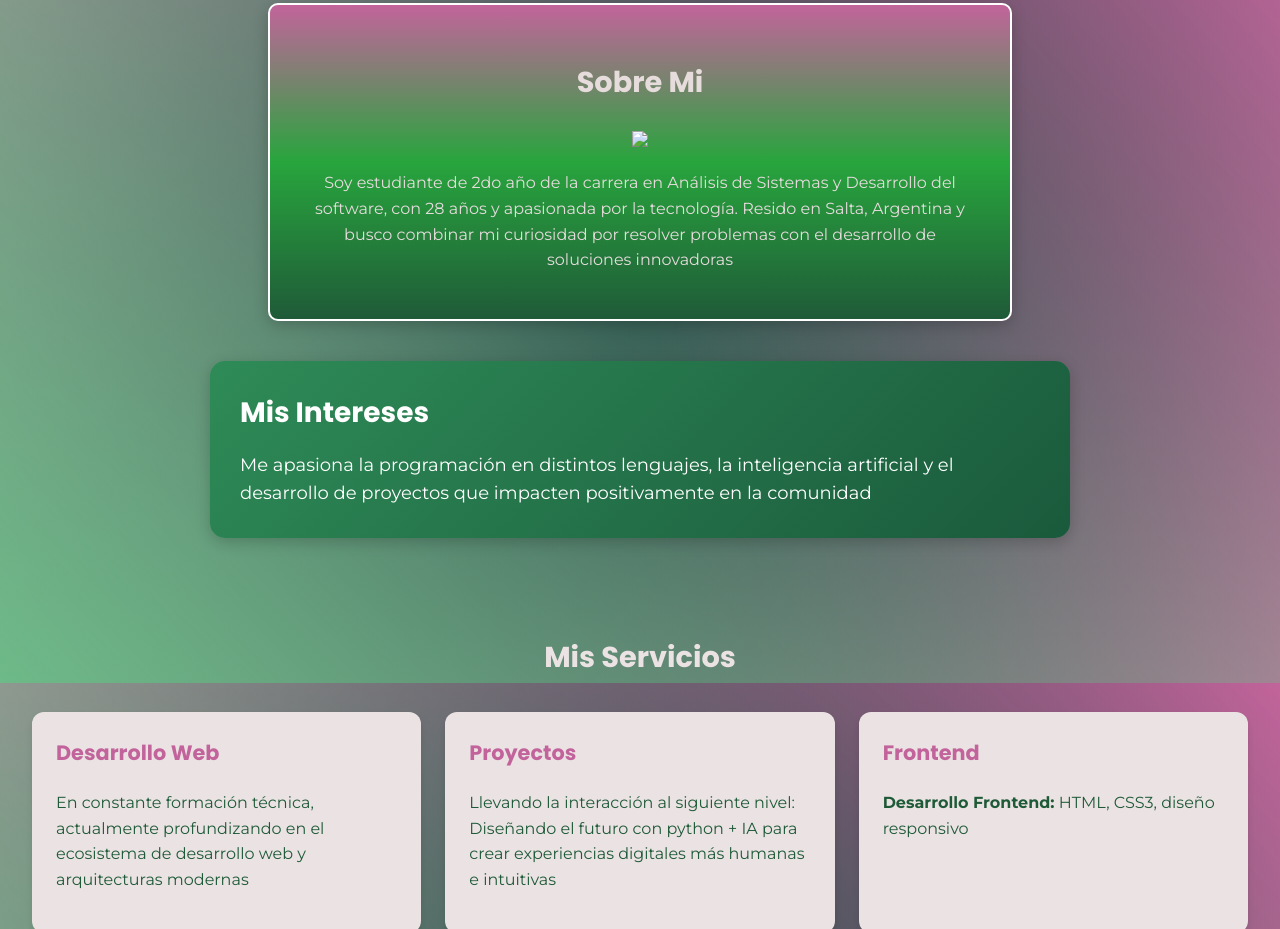
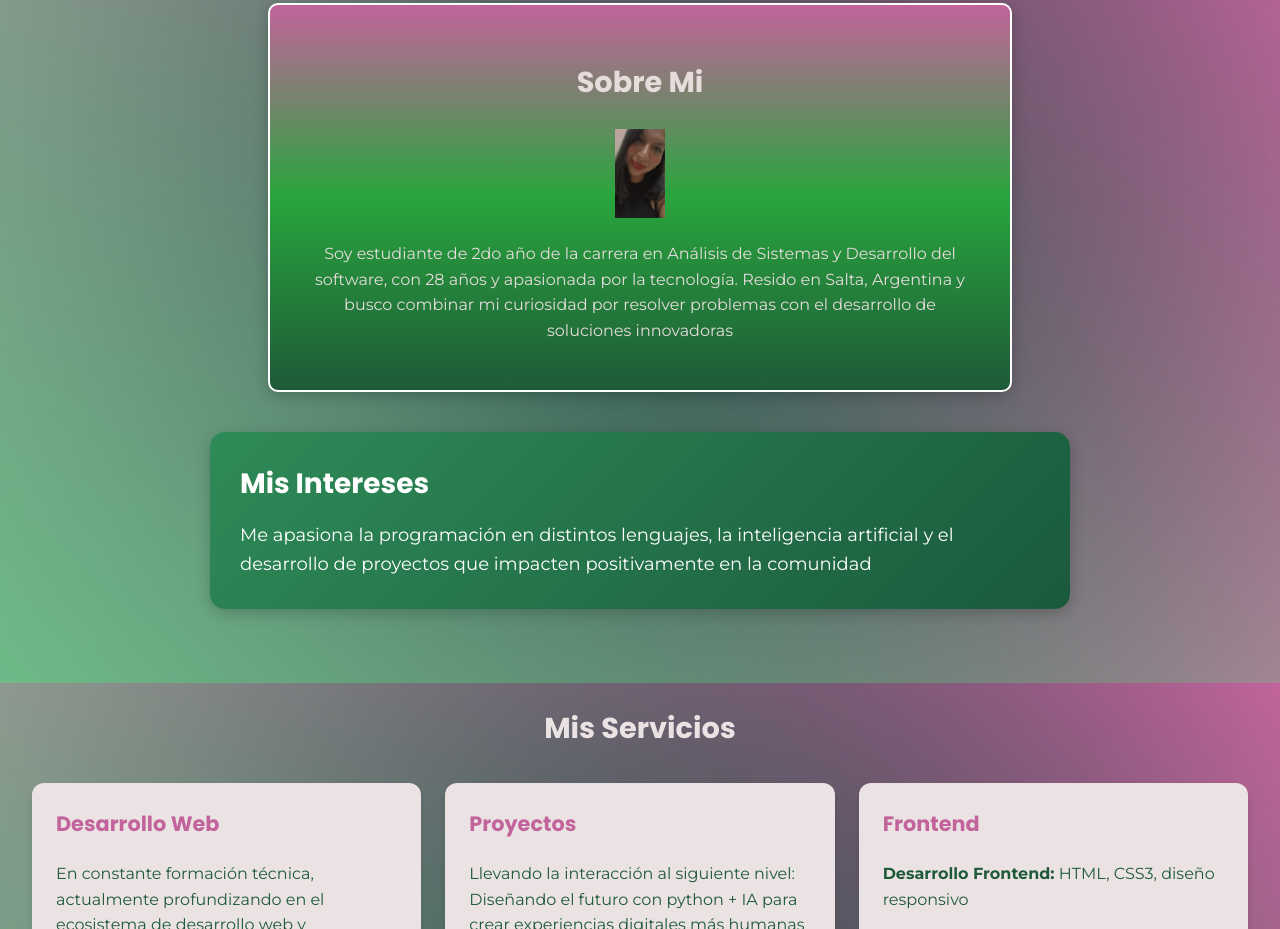
Before and after one commit to SheilaWayar/TP-integrador-, a plain HTML site: page index.html in a window 1280 px wide. Shown: the part 917-1846 px from the top of the page. Drawn offline with Linux system fonts and the light colour scheme.

Commit message:
Fix image source filename in index.htmlfix: actualizo ruta e foto html

```diff
--- a/index.html
+++ b/index.html
@@ -40,7 +40,7 @@
       </section>
       <div class="caja" id="Sobremi">
         <h2>Sobre Mi</h2>
-        <img src="foto personal.jpeg" width="50">
+        <img src="foto-personal.jpeg" width="50">
         <p>Soy estudiante de 2do año de la carrera en Análisis de Sistemas y Desarrollo del software, con 28 años y apasionada por la tecnología. Resido en Salta, Argentina y busco combinar mi curiosidad por resolver problemas con el desarrollo de soluciones innovadoras</p>
         </div>
         <div class="caja-intereses" id="Intereses">
```
